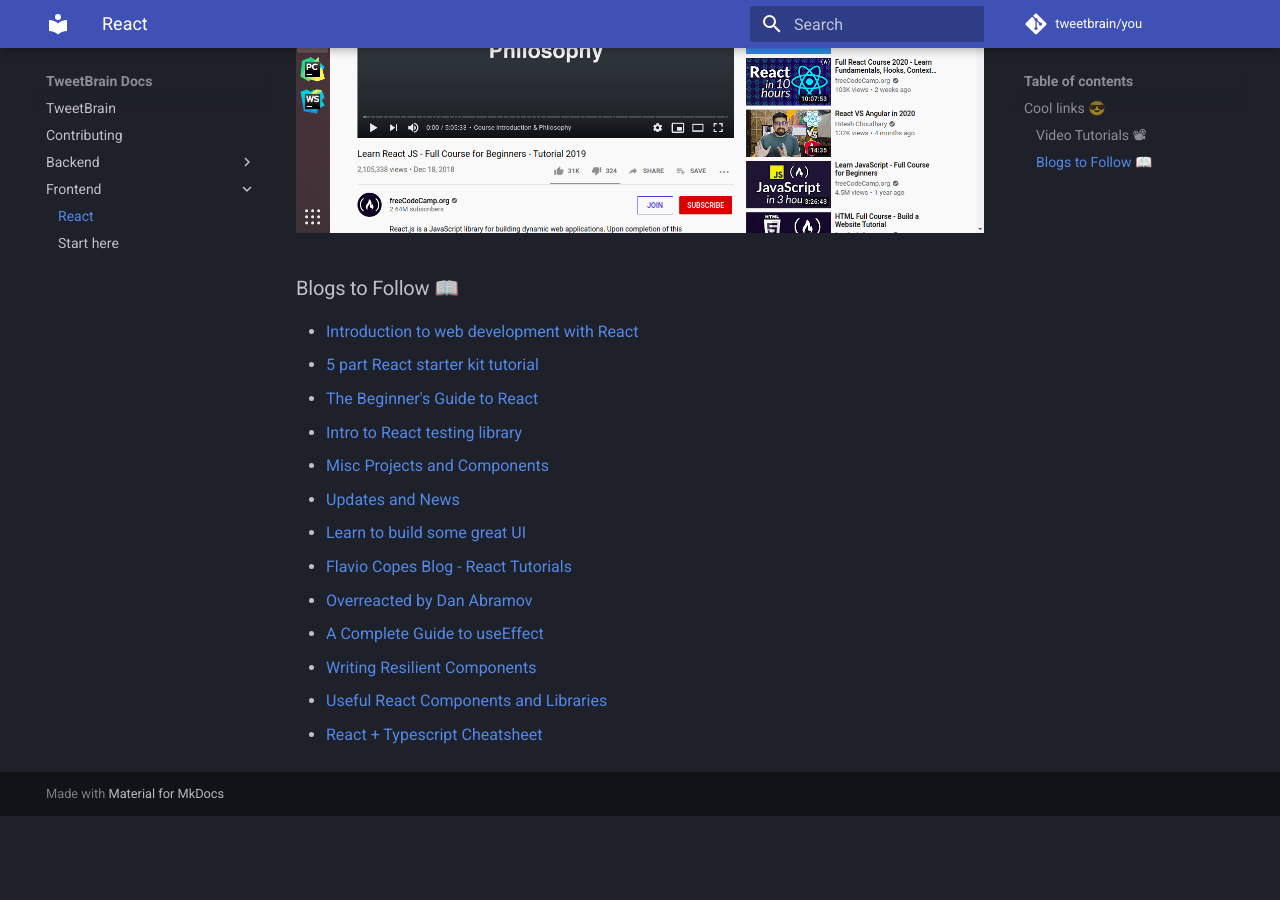
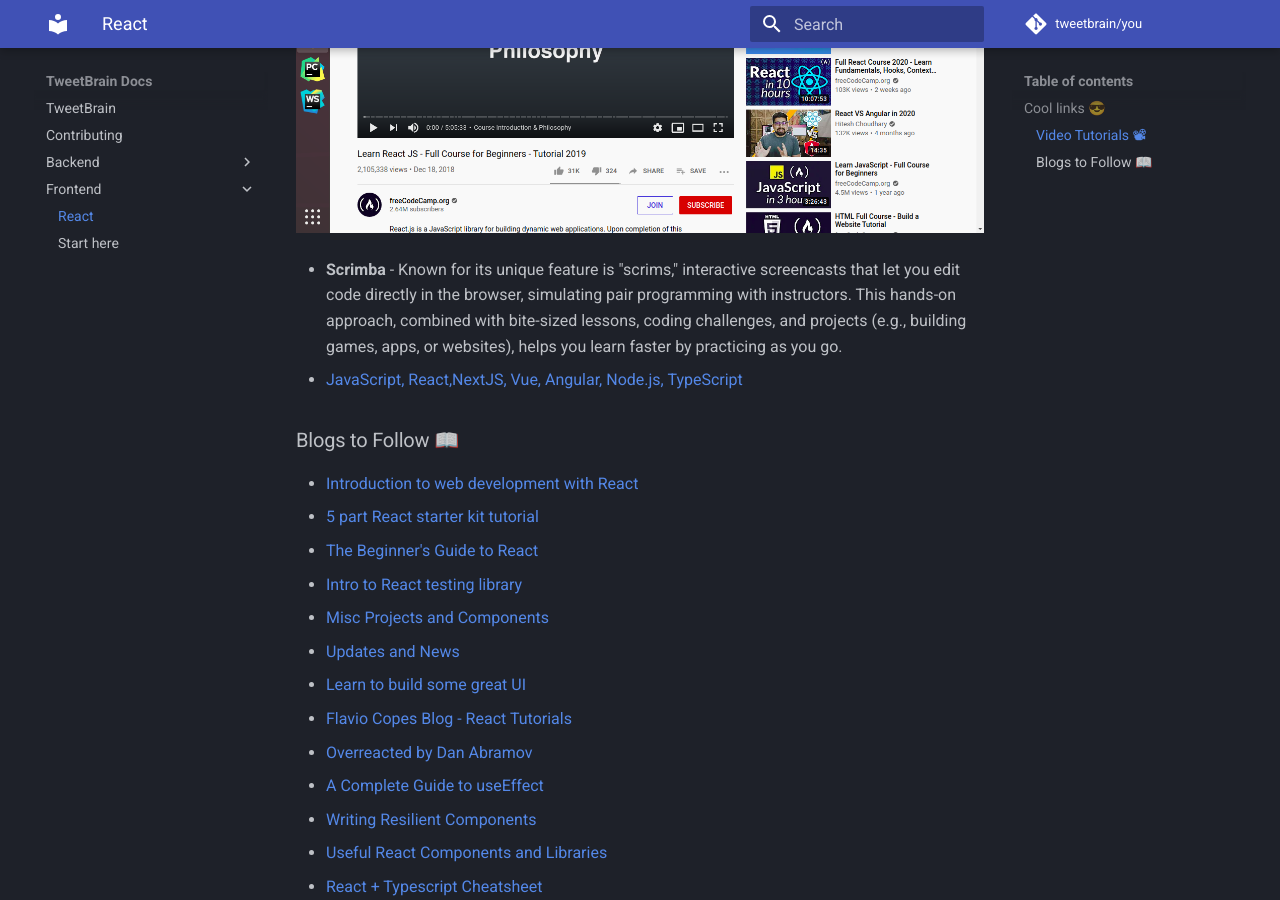
Before and after one commit to tweetbrain/you, an MkDocs documentation site: the page built from docs/frontend/react.md, in a window 1280 px wide and 900 px high, scrolled down 2638 px. Built offline with MkDocs 1.6.1 and Material for MkDocs 9.7.7, drawn with Linux system fonts in a browser that asks for light colours; comment, search, counter and statistics services are not loaded; before the commit the page ends 3454 px from its top, so only the background shows below that.

Commit message:
Adds Scrimba link to the frontend documentation

```diff
--- a/docs/frontend/react.md
+++ b/docs/frontend/react.md
@@ -34,6 +34,9 @@
 
 ![simple tut](https://github.com/tweetbrain/you/blob/main/docs/frontend/misc_images/org.png?raw=true)
 
+* **Scrimba** - Known for its unique feature is "scrims," interactive screencasts that let you edit code directly in the browser, simulating pair programming with instructors. This hands-on approach, combined with bite-sized lessons, coding challenges, and projects (e.g., building games, apps, or websites), helps you learn faster by practicing as you go.
+  * [JavaScript, React,NextJS, Vue, Angular, Node.js, TypeScript](https://scrimba.com/home)
+
 
 ### Blogs to Follow 📖
 
```
